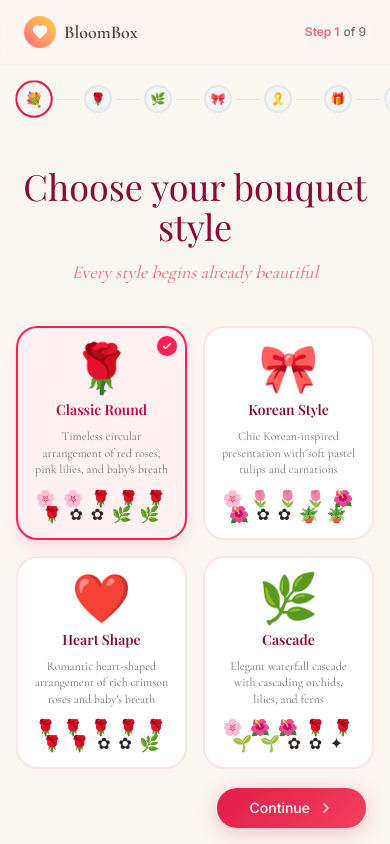
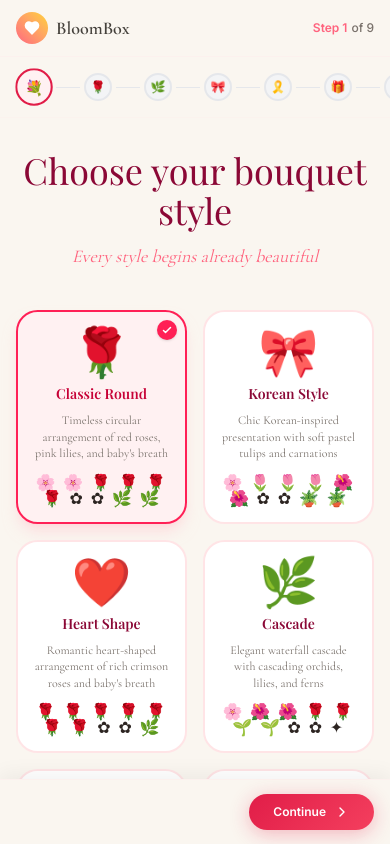
Before and after one commit to DIVYA-PAWAR-03/BloomBox, a Next.js app: page /create in a window 390 px wide. Built offline with nearby package versions, Linux system fonts and the light colour scheme; a web font is replaced by a local one.

Commit message:
fix(mobile): make continue button sticky on mobile and scope flower arrangement controls to step 2

```diff
--- a/src/app/create/page.tsx
+++ b/src/app/create/page.tsx
@@ -60,7 +60,8 @@ export default function CreatePage() {
           <div className="w-full max-w-7xl mx-auto px-4 py-6 grid grid-cols-1 lg:grid-cols-12 gap-8 items-start">
             {/* Left Column: Live Preview & Arrangement Patterns */}
             <div className="lg:col-span-5 flex flex-col items-center p-6 bg-white rounded-3xl border border-rose-100/50 shadow-sm lg:sticky lg:top-6">
-              {/* Presets selection */}
+              {/* Presets selection - Shown only on Step 2 (Flowers) */}
+              {currentStep === 2 && (
                 <div className="w-full text-center mb-6">
                   <span className="text-xs font-semibold tracking-wider text-rose-400 uppercase block mb-3">
                     Flower Arrangement
@@ -106,6 +107,7 @@ export default function CreatePage() {
                     </button>
                   </div>
                 </div>
+              )}
 
               {/* Live Bouquet Preview wrapper */}
               <div className="relative aspect-3/4 w-full max-w-70 flex justify-center items-center">
--- a/src/components/create/StepWizard.tsx
+++ b/src/components/create/StepWizard.tsx
@@ -40,10 +40,10 @@ export default function StepWizard({ children, onNext, onPrev, nextLabel = 'Cont
   };
 
   return (
-    <div className="h-screen flex flex-col overflow-hidden" style={{ background: 'var(--color-background, #faf6f0)' }}>
+    <div className="h-screen h-[100dvh] min-h-[100dvh] flex flex-col overflow-hidden relative" style={{ background: 'var(--color-background, #faf6f0)' }}>
       {/* Header */}
-      <header className="w-full px-6 py-4 flex items-center justify-between border-b border-rose-100/30 relative z-50"
-        style={{ background: 'rgba(250,246,240,0.9)', backdropFilter: 'blur(12px)', zIndex: 50 }}>
+      <header className="w-full px-4 sm:px-6 py-3 sm:py-4 flex items-center justify-between border-b border-rose-100/30 relative z-50 shrink-0"
+        style={{ background: 'rgba(250,246,240,0.95)', backdropFilter: 'blur(12px)', zIndex: 50 }}>
         <Link href="/" className="flex items-center gap-2 group">
           <div className="h-8 w-8 rounded-full bg-linear-to-tr from-rose-400 to-amber-300 flex items-center justify-center">
             <Heart className="h-4 w-4 text-white fill-white" />
@@ -61,7 +61,7 @@ export default function StepWizard({ children, onNext, onPrev, nextLabel = 'Cont
       </header>
 
       {/* Progress Steps */}
-      <div className="w-full px-4 py-4 border-b border-rose-100/20 overflow-x-auto">
+      <div className="w-full px-4 py-3 sm:py-4 border-b border-rose-100/20 overflow-x-auto shrink-0">
         <div className="flex items-center justify-center gap-0 min-w-max mx-auto">
           {STEPS.map((step, index) => {
             const isCompleted = currentStep > step.num;
@@ -129,7 +129,7 @@ export default function StepWizard({ children, onNext, onPrev, nextLabel = 'Cont
       </div>
 
       {/* Step Content */}
-      <div className="flex-1 overflow-y-auto">
+      <div className="flex-1 overflow-y-auto pb-24 sm:pb-8">
         <AnimatePresence mode="wait">
           <motion.div
             key={currentStep}
@@ -144,16 +144,21 @@ export default function StepWizard({ children, onNext, onPrev, nextLabel = 'Cont
         </AnimatePresence>
       </div>
 
-      {/* Navigation Footer */}
-      <div className="sticky bottom-0 w-full px-6 py-4 flex items-center justify-between border-t border-rose-100/20 z-50"
-        style={{ background: 'rgba(250,246,240,0.95)', backdropFilter: 'blur(12px)', zIndex: 50 }}>
-
+      {/* Navigation Footer - Sticky at bottom for mobile & desktop */}
+      <div
+        className="sticky bottom-0 left-0 right-0 w-full px-4 sm:px-6 py-3.5 sm:py-4 flex items-center justify-between border-t border-rose-100/30 z-50 shrink-0 shadow-[0_-4px_20px_rgba(0,0,0,0.06)]"
+        style={{
+          background: 'rgba(250,246,240,0.95)',
+          backdropFilter: 'blur(12px)',
+          paddingBottom: 'max(0.875rem, env(safe-area-inset-bottom, 0px))',
+        }}
+      >
         {!hidePrev && currentStep > 1 ? (
           <motion.button
             onClick={handlePrev}
             whileHover={{ scale: 1.02 }}
             whileTap={{ scale: 0.97 }}
-            className="flex items-center gap-2 px-6 py-2.5 rounded-full text-sm font-medium text-stone-600 border border-stone-200 hover:border-rose-200 hover:text-rose-500 transition-colors"
+            className="flex items-center gap-1.5 sm:gap-2 px-5 sm:px-6 py-2.5 rounded-full text-xs sm:text-sm font-medium text-stone-600 border border-stone-200 hover:border-rose-200 hover:text-rose-500 bg-white/80 transition-colors shadow-xs cursor-pointer"
           >
             <ChevronLeft className="h-4 w-4" />
             Back
@@ -167,10 +172,13 @@ export default function StepWizard({ children, onNext, onPrev, nextLabel = 'Cont
             onClick={handleNext}
             whileHover={{ scale: 1.02 }}
             whileTap={{ scale: 0.97 }}
-            className="flex items-center gap-2 px-8 py-2.5 rounded-full text-sm font-medium text-white shadow-md transition-all"
-            style={{ background: 'linear-gradient(135deg, #e11d48 0%, #f43f5e 100%)', boxShadow: '0 4px 20px rgba(225,29,72,0.25)' }}
+            className="flex items-center gap-2 px-6 sm:px-8 py-2.5 sm:py-3 rounded-full text-xs sm:text-sm font-semibold text-white shadow-md transition-all cursor-pointer"
+            style={{
+              background: 'linear-gradient(135deg, #e11d48 0%, #f43f5e 100%)',
+              boxShadow: '0 4px 20px rgba(225,29,72,0.3)',
+            }}
           >
-            {nextLabel}
+            <span>{nextLabel}</span>
             <ChevronRight className="h-4 w-4" />
           </motion.button>
         )}
```
Lines whose indentation alone changed are shown as unchanged.
